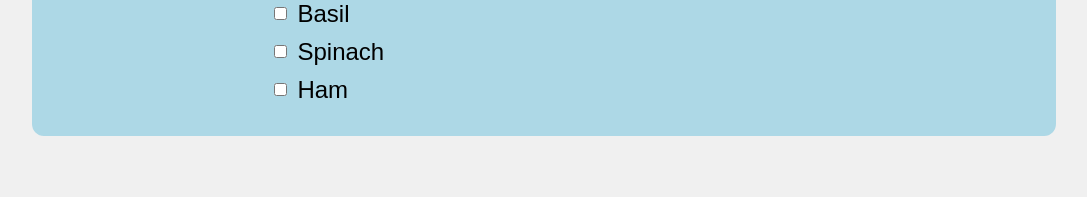
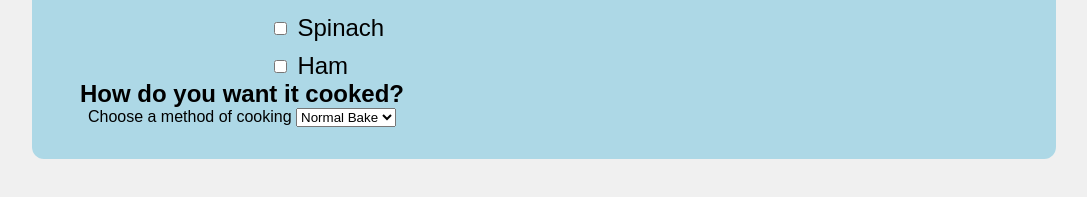
Before and after one commit to lengleman-spec/pizza-topping-checklist, a plain HTML site: page index.html in a window 1280 px wide. Shown: the part 551-748 px from the top of the page, without its empty margins (96-1183 px from the left). Drawn offline with Linux system fonts and the light colour scheme.

Commit message:
Add cooking method section with dropdown.

```diff
--- a/index.html
+++ b/index.html
@@ -95,6 +95,16 @@
           <img src="pizza.jpg" alt="pizza" />
         </div>
       </div>
+
+      <!-- Dropdown Cooking Section -->
+      <div class="cooked-container">
+        <h2>How do you want it cooked?</h2>
+        <label for="cooked">Choose a method of cooking</label>
+        <select name="cooked" id="cooked">
+          <option value="normal-bake">Normal Bake</option>
+          <option value="crispy">Crispy</option>
+        </select>
+      </div>
     </form>
   </body>
 </html>
```
